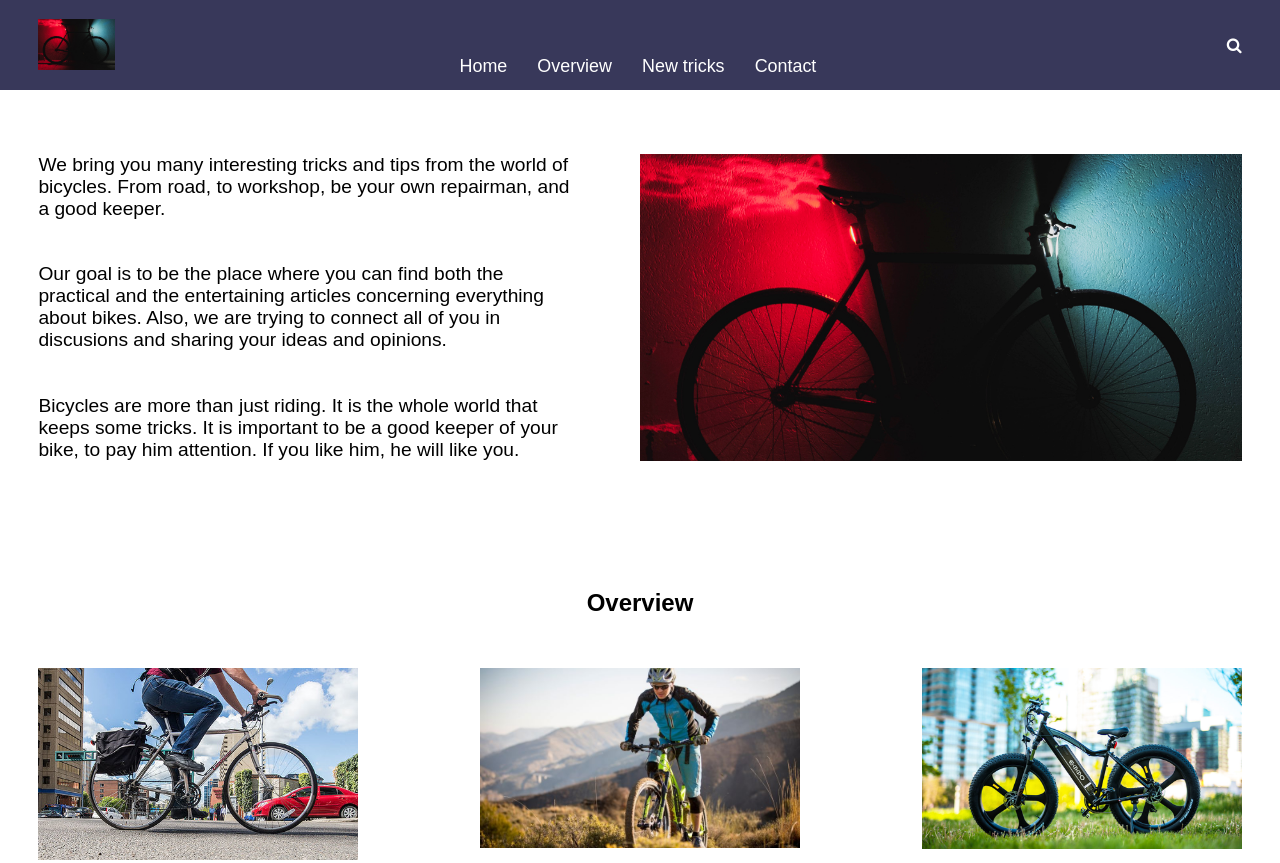
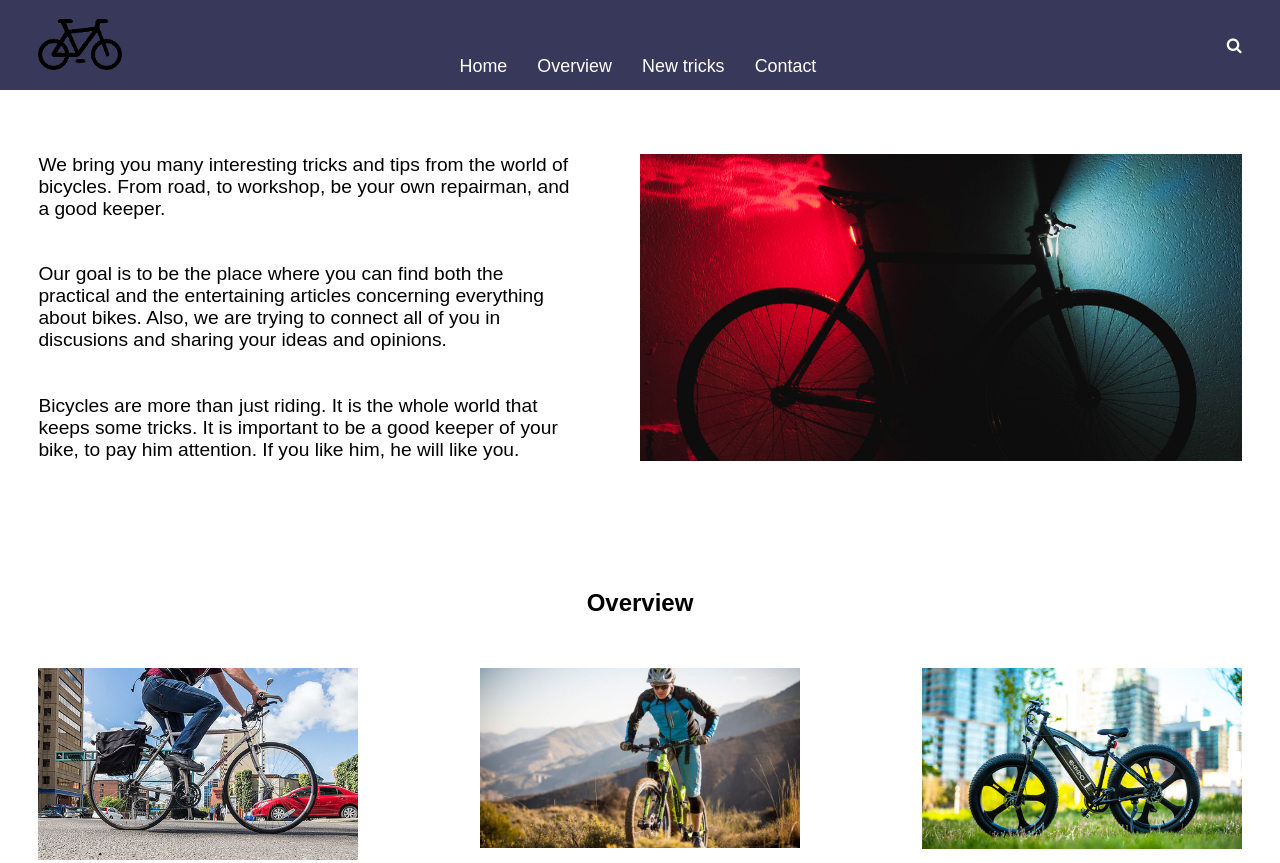
Before and after one commit to Cvellle/Bike-head, a website built with webpack: page src/index.html in a window 1280 px wide. Shown: the top 863 px of the page. Built offline with nearby package versions, Linux system fonts and the light colour scheme.

Commit message:
logo added

```diff
--- a/src/assets/styles/modules/header.scss
+++ b/src/assets/styles/modules/header.scss
@@ -17,9 +17,9 @@ header {
   & .logo {
     align-self: center;
     height: 4vw;
-    width: 6vw;
-    background-image: url($imgPath + "images/bgr2.jpg");
-    background-size: cover;
+    width: 7vw;
+    background-image: url($imgPath + "images/logo.png");
+    background-size: contain;
     background-repeat: no-repeat;
     cursor: pointer;
   }
```
Also changed, not shown: dist/app.bundle.js (deleted), dist/assets/images/bgr2.jpg (deleted), dist/assets/images/cityb.jpg (deleted), dist/assets/images/eb.jpg (deleted), dist/assets/images/foldb1.jpg (deleted), dist/assets/images/ladyb.jpg (deleted), dist/assets/images/offrb.jpeg (deleted), dist/assets/images/surfb.jpeg (deleted), dist/index.html (deleted), dist/styles.bundle.css (deleted), src/assets/images/logo.png (added).
